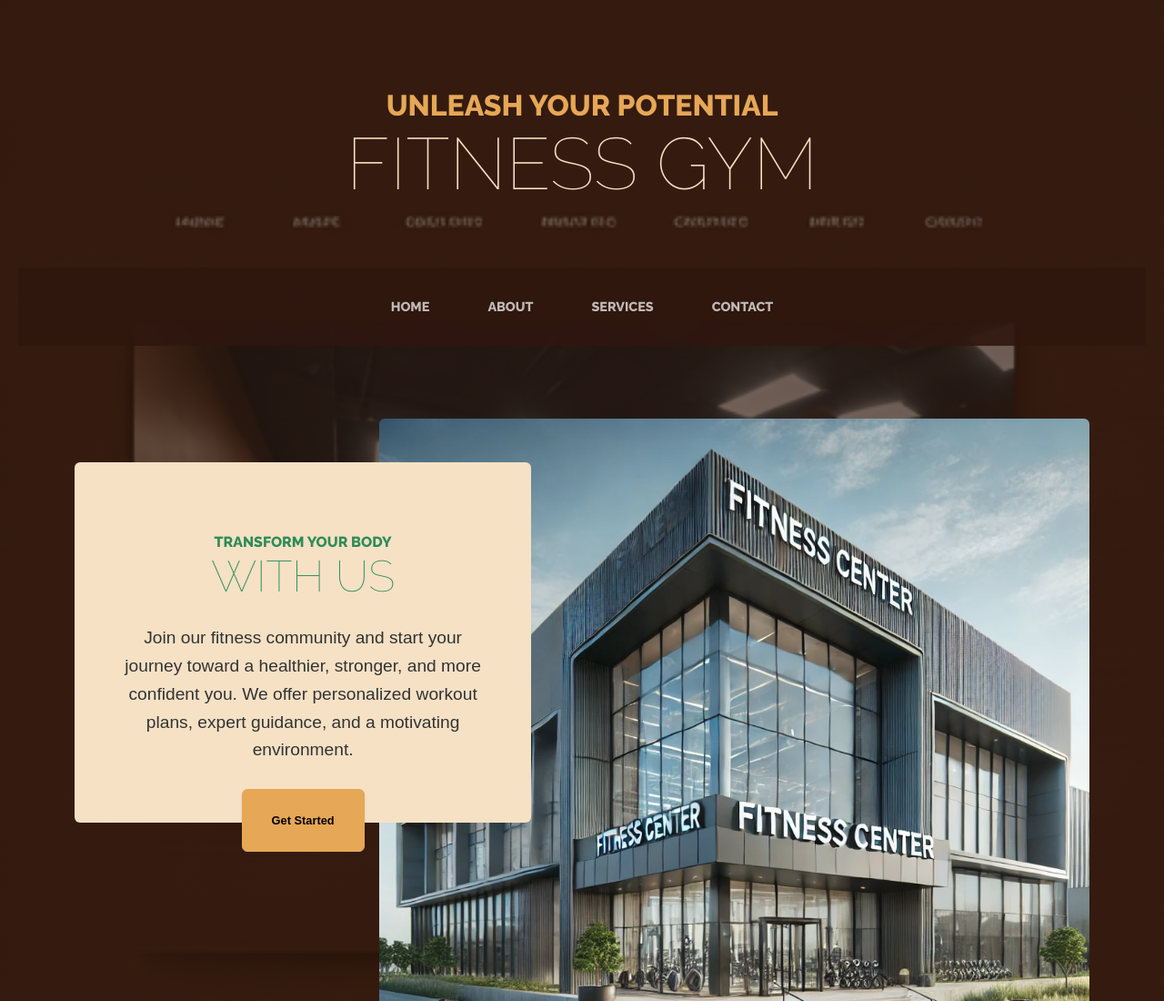
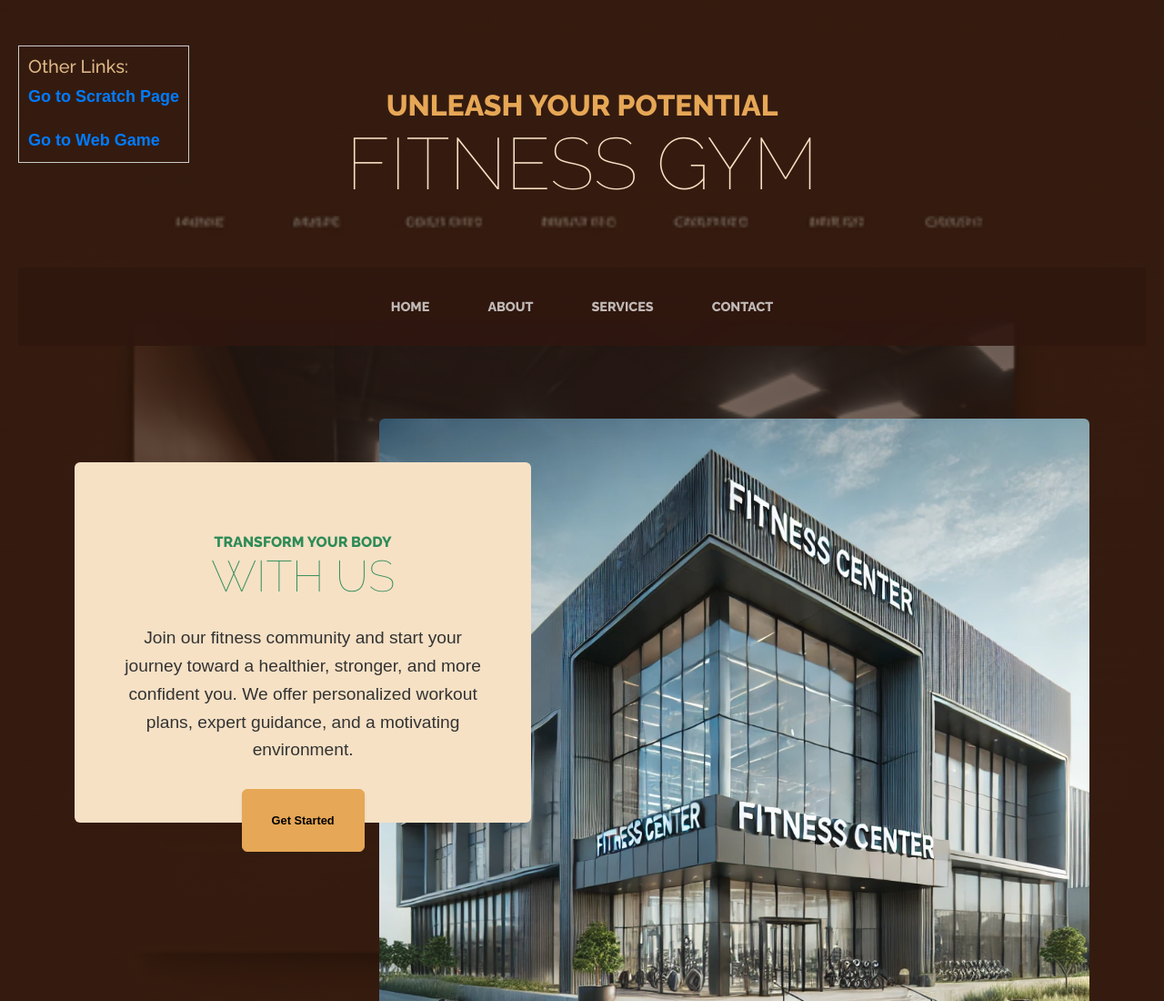
Before and after one commit to waylanabbott/final-project, a plain HTML site: page index.html in a window 1280 px wide. Shown: the top 1100 px of the page at 91% size. Drawn offline with nearby package versions, Linux system fonts and the light colour scheme.

Commit message:
Add files via upload

```diff
--- a/index.html
+++ b/index.html
@@ -14,6 +14,13 @@
        <link href="css/styles.css" rel="stylesheet" />
        <link rel="stylesheet" href="/css/mystyles.css">
    </head>
+   <div id="leftLink" style="text-align: left; margin-left: 0;">
+    <div id="newLinkSection">
+        <h5 style="color: burlywood;">Other Links:</h5>
+        <a href="scratch.html" target="_blank">Go to Scratch Page</a><br>
+        <a href="webgame.html">Go to Web Game</a>
+    </div>
+</div>
    <body class="gym">
        <header>
            <h1 class="site-heading text-center text-faded d-none d-lg-block">
```
